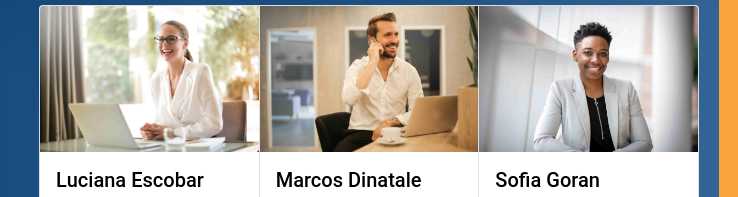
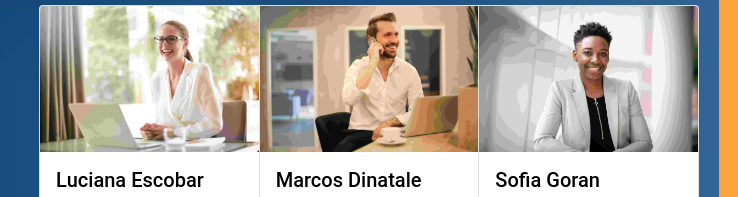
Before and after one commit to MatiasMansilla55/3ra-entrega-del-proyecto-final, a website: page pages/nosotros.html in a window 1280 px wide. Shown: the part 268-465 px from the top of the page, 101-839 px from the left. Drawn offline with nearby package versions, Linux system fonts and the light colour scheme.

Commit message:
con imagenes comprimidas

```diff
--- a/pages/nosotros.html
+++ b/pages/nosotros.html
@@ -31,7 +31,7 @@
             <h2>Aprende a invertir como los grandes inversores</h2>
             <div class="card-group">
                 <div class="card">
-                  <img src="/assets/pexels-andrea-piacquadio-3756679-compressed.jpg" class="card-img-top" alt="Foto de Luciana integrante de nuestro equipo">
+                  <img src="/assets/pexels-andrea-piacquadio-3756679-compressed-compressed.jpg" class="card-img-top" alt="Foto de Luciana integrante de nuestro equipo">
                   <div class="card-body">
                     <h5 class="card-title">Luciana Escobar</h5>
                     <p class="card-text">Economista de la UBA, con 10 años de experiencia en la bolsa.</p>
@@ -39,7 +39,7 @@
                   </div>
                 </div>
                 <div class="card">
-                  <img src="/assets/pexels-andrea-piacquadio-3760263-compressed.jpg" class="card-img-top" alt="Foto de Marcos,integrante de nuestro equipo">
+                  <img src="/assets/pexels-andrea-piacquadio-3760263-compressed-compressed.jpg" class="card-img-top" alt="Foto de Marcos,integrante de nuestro equipo">
                   <div class="card-body">
                     <h5 class="card-title">Marcos Dinatale</h5>
                     <p class="card-text">Abogado recibido de la UBA con mas de 15 años de experiencia en bolsa.</p>
@@ -47,7 +47,7 @@
                   </div>
                 </div>
                 <div class="card">
-                  <img src="/assets/pexels-emmy-e-2381069-compressed.jpg" class="card-img-top" alt="Foto de Sofia, integrante de nuestro equipo">
+                  <img src="/assets/pexels-emmy-e-2381069-compressed-compressed.jpg" class="card-img-top" alt="Foto de Sofia, integrante de nuestro equipo">
                   <div class="card-body">
                     <h5 class="card-title">Sofia Goran</h5>
                     <p class="card-text">Abogada y contadora publica recibida de la UBA con mas de 10 años de experiencia en la bolsa.</p>
```
Also changed, not shown: pages/cursos.html (+2 -2 lines), assets/analysis-gb4fead3a6_640-compressed.jpg (added), assets/analysis-gb4fead3a6_640.jpg (deleted), assets/money-g46c31547b_640-compressed.jpg (added), assets/money-g46c31547b_640.jpg (deleted), assets/pexels-andrea-piacquadio-3756679-compressed-compressed.jpg (added), assets/pexels-andrea-piacquadio-3756679-compressed.jpg (deleted), assets/pexels-andrea-piacquadio-3760263-compressed-compressed.jpg (added), assets/pexels-andrea-piacquadio-3760263-compressed.jpg (deleted), assets/pexels-emmy-e-2381069-compressed-compressed.jpg (added), assets/pexels-emmy-e-2381069-compressed.jpg (deleted), assets/ubicacion-compressed.jpg (added), assets/ubicacion.jpg (deleted).
